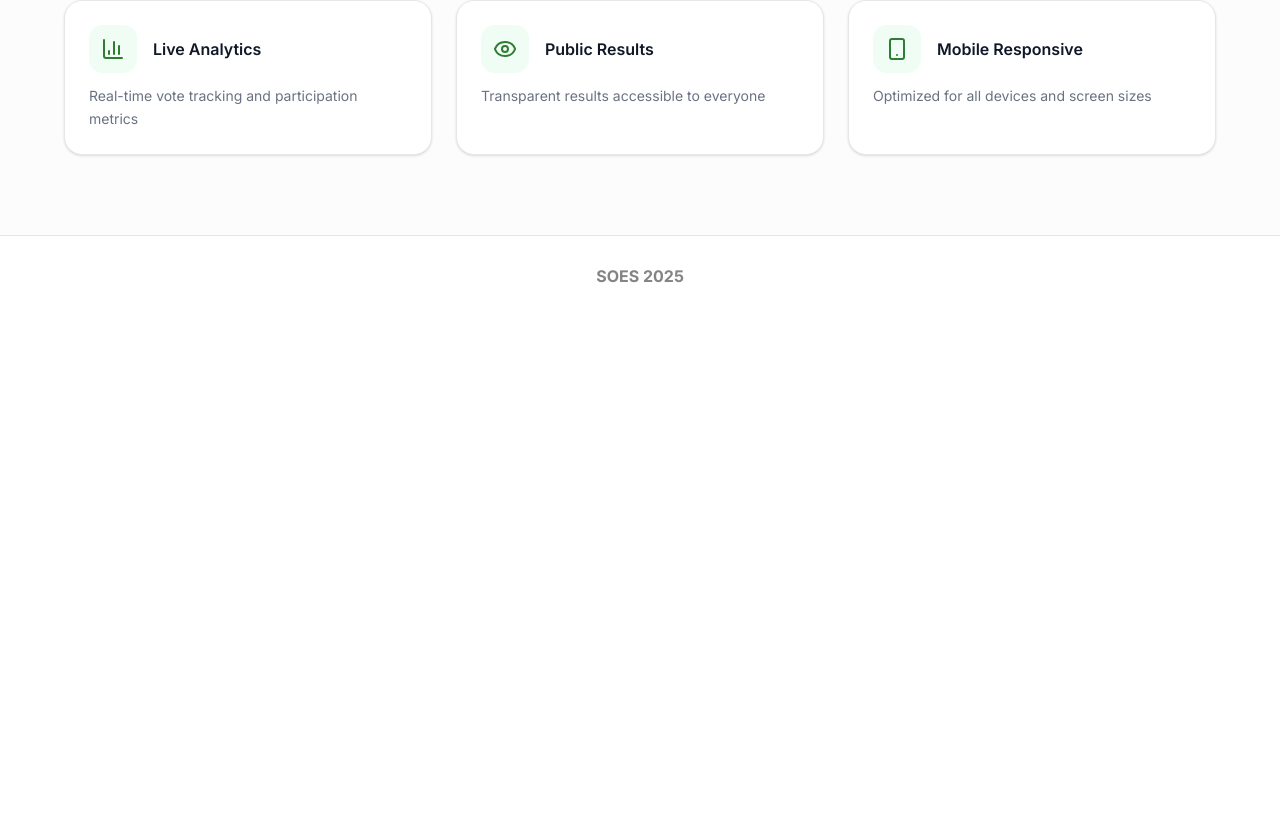
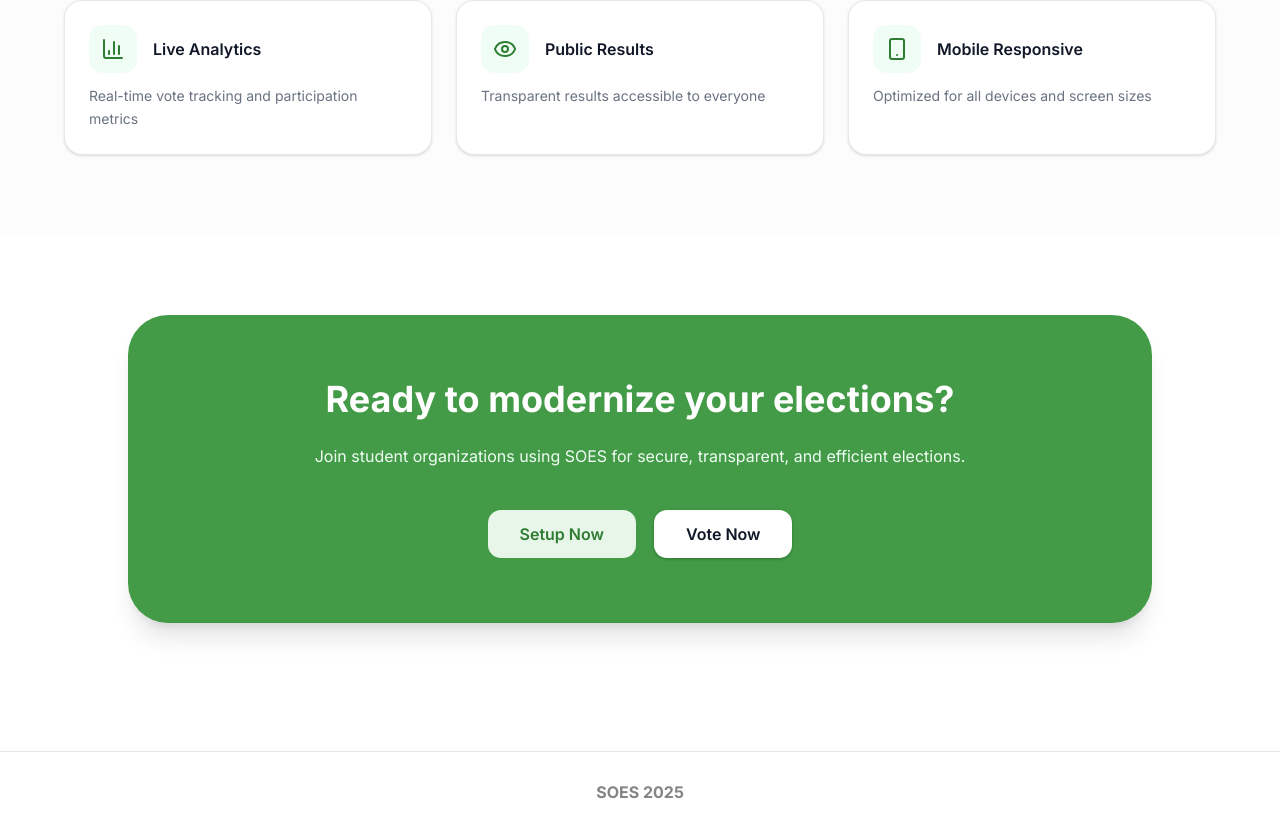
Before and after one commit to Shinkrbs/agora, a Next.js app: page / in a window 1280 px wide. Shown: the part 2439-3270 px from the top of the page. Before the commit the page ends 2754 px from the top, so only its background shows below. Built offline with nearby package versions, Linux system fonts and the light colour scheme.

Commit message:
feat: added Call To Action card

```diff
--- a/app/(landing)/page.tsx
+++ b/app/(landing)/page.tsx
@@ -268,97 +268,99 @@ export default function LandingPage() {
           </div>
 
           <div className="grid grid-cols-1 md:grid-cols-2 lg:grid-cols-3 gap-6 max-w-6xl mx-auto">
-
-            {/* Card 1 */}
             <div className="bg-white dark:bg-gray-950 border border-gray-200 dark:border-gray-800 rounded-2xl p-6 shadow-sm hover:shadow-md transition-shadow">
               <div className="flex items-center gap-4 mb-3">
                 <div className="flex h-12 w-12 items-center justify-center rounded-xl bg-green-50 dark:bg-[#2e7d32]/20">
                   <ShieldCheck className="h-6 w-6 text-[#2e7d32]" />
                 </div>
-                <h3 className="text-base font-semibold text-gray-900 dark:text-white">
-                  Secure Authentication
-                </h3>
+                <h3 className="text-base font-semibold text-gray-900 dark:text-white">Secure Authentication</h3>
               </div>
               <p className="text-gray-500 dark:text-gray-400 text-sm leading-relaxed">
                 One-time voting codes ensure security and anonymity
               </p>
             </div>
 
-            {/* Card 2 */}
             <div className="bg-white dark:bg-gray-950 border border-gray-200 dark:border-gray-800 rounded-2xl p-6 shadow-sm hover:shadow-md transition-shadow">
               <div className="flex items-center gap-4 mb-3">
                 <div className="flex h-12 w-12 items-center justify-center rounded-xl bg-green-50 dark:bg-[#2e7d32]/20">
                   <Users className="h-6 w-6 text-[#2e7d32]" />
                 </div>
-                <h3 className="text-base font-semibold text-gray-900 dark:text-white">
-                  Candidate Management
-                </h3>
+                <h3 className="text-base font-semibold text-gray-900 dark:text-white">Candidate Management</h3>
               </div>
               <p className="text-gray-500 dark:text-gray-400 text-sm leading-relaxed">
                 Add candidates with photos, partylists, and details
               </p>
             </div>
 
-            {/* Card 3 */}
             <div className="bg-white dark:bg-gray-950 border border-gray-200 dark:border-gray-800 rounded-2xl p-6 shadow-sm hover:shadow-md transition-shadow">
               <div className="flex items-center gap-4 mb-3">
                 <div className="flex h-12 w-12 items-center justify-center rounded-xl bg-green-50 dark:bg-[#2e7d32]/20">
                   <UserCheck className="h-6 w-6 text-[#2e7d32]" />
                 </div>
-                <h3 className="text-base font-semibold text-gray-900 dark:text-white">
-                  Voter Management
-                </h3>
+                <h3 className="text-base font-semibold text-gray-900 dark:text-white">Voter Management</h3>
               </div>
               <p className="text-gray-500 dark:text-gray-400 text-sm leading-relaxed">
                 Manage voter lists per election session
               </p>
             </div>
 
-            {/* Card 4 */}
             <div className="bg-white dark:bg-gray-950 border border-gray-200 dark:border-gray-800 rounded-2xl p-6 shadow-sm hover:shadow-md transition-shadow">
               <div className="flex items-center gap-4 mb-3">
                 <div className="flex h-12 w-12 items-center justify-center rounded-xl bg-green-50 dark:bg-[#2e7d32]/20">
                   <BarChart3 className="h-6 w-6 text-[#2e7d32]" />
                 </div>
-                <h3 className="text-base font-semibold text-gray-900 dark:text-white">
-                  Live Analytics
-                </h3>
+                <h3 className="text-base font-semibold text-gray-900 dark:text-white">Live Analytics</h3>
               </div>
               <p className="text-gray-500 dark:text-gray-400 text-sm leading-relaxed">
                 Real-time vote tracking and participation metrics
               </p>
             </div>
 
-            {/* Card 5 */}
             <div className="bg-white dark:bg-gray-950 border border-gray-200 dark:border-gray-800 rounded-2xl p-6 shadow-sm hover:shadow-md transition-shadow">
               <div className="flex items-center gap-4 mb-3">
                 <div className="flex h-12 w-12 items-center justify-center rounded-xl bg-green-50 dark:bg-[#2e7d32]/20">
                   <Eye className="h-6 w-6 text-[#2e7d32]" />
                 </div>
-                <h3 className="text-base font-semibold text-gray-900 dark:text-white">
-                  Public Results
-                </h3>
+                <h3 className="text-base font-semibold text-gray-900 dark:text-white">Public Results</h3>
               </div>
               <p className="text-gray-500 dark:text-gray-400 text-sm leading-relaxed">
                 Transparent results accessible to everyone
               </p>
             </div>
 
-            {/* Card 6 */}
             <div className="bg-white dark:bg-gray-950 border border-gray-200 dark:border-gray-800 rounded-2xl p-6 shadow-sm hover:shadow-md transition-shadow">
               <div className="flex items-center gap-4 mb-3">
                 <div className="flex h-12 w-12 items-center justify-center rounded-xl bg-green-50 dark:bg-[#2e7d32]/20">
                   <Smartphone className="h-6 w-6 text-[#2e7d32]" />
                 </div>
-                <h3 className="text-base font-semibold text-gray-900 dark:text-white">
-                  Mobile Responsive
-                </h3>
+                <h3 className="text-base font-semibold text-gray-900 dark:text-white">Mobile Responsive</h3>
               </div>
               <p className="text-gray-500 dark:text-gray-400 text-sm leading-relaxed">
                 Optimized for all devices and screen sizes
               </p>
             </div>
+          </div>
+        </div>
+      </section>
 
+      {/* ================= DUAL CTA SECTION ================= */}
+      <section className="w-full py-20 pb-32">
+        <div className="container mx-auto px-4 sm:px-8">
+          <div className="bg-[#439b47] rounded-[2.5rem] p-10 md:p-16 text-center max-w-5xl mx-auto shadow-xl">
+            <h2 className="text-2xl sm:text-3xl lg:text-4xl font-bold text-white mb-6">
+              Ready to modernize your elections?
+            </h2>
+            <p className="text-green-50 mb-10 max-w-2xl mx-auto text-sm sm:text-base leading-relaxed">
+              Join student organizations using SOES for secure, transparent, and efficient elections.
+            </p>
+            <div className="flex flex-col sm:flex-row justify-center gap-4">
+              <Button className="bg-[#e8f5e9] hover:bg-[#c8e6c9] text-[#2e7d32] font-semibold px-8 py-6 rounded-xl text-base transition-colors">
+                Setup Now
+              </Button>
+              <Button className="bg-white hover:bg-gray-100 text-gray-900 font-semibold px-8 py-6 rounded-xl text-base shadow-sm transition-colors">
+                Vote Now
+              </Button>
+            </div>
           </div>
         </div>
       </section>
```
